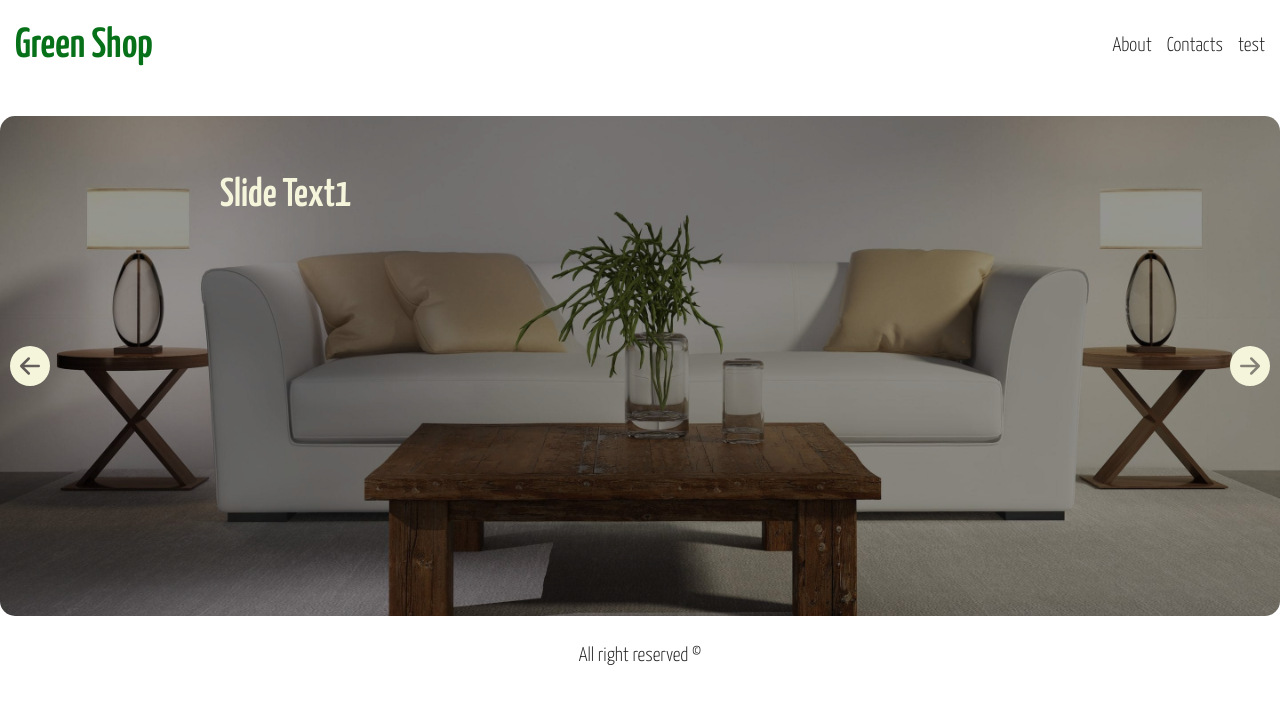
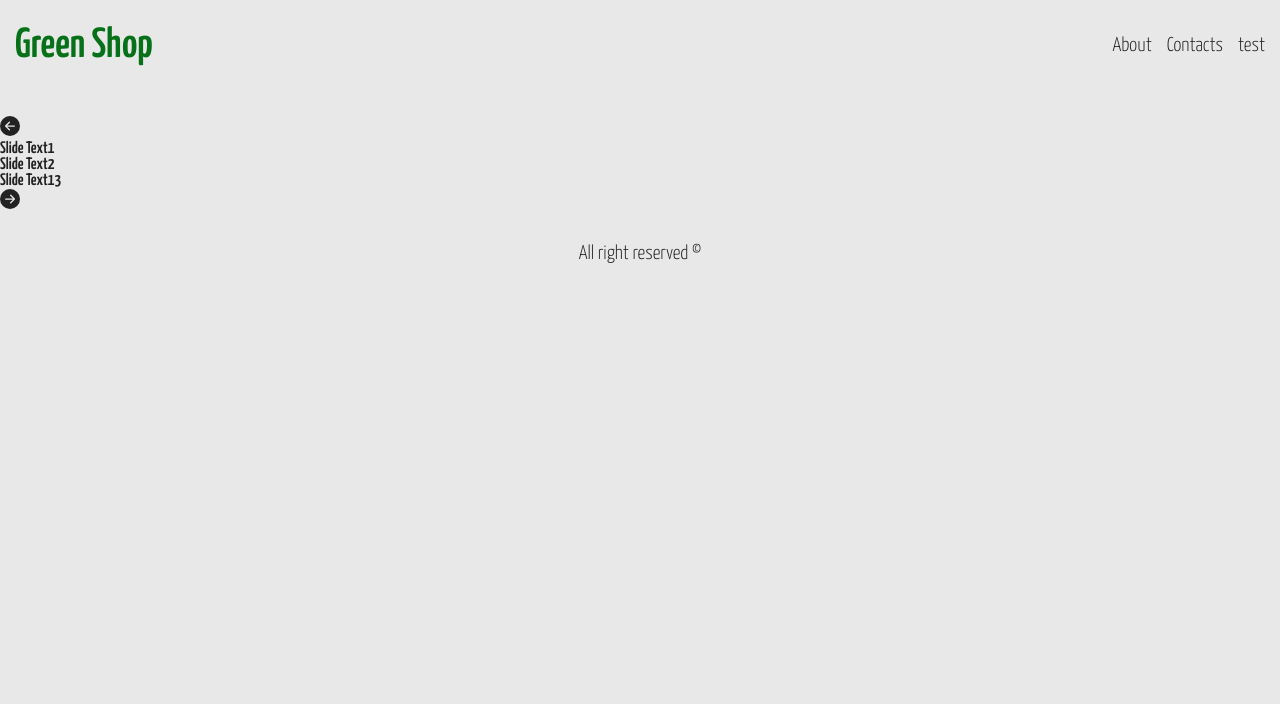
Before and after one commit to whatislove-zh/react-router-shop, a React (Create React App) app: page / in a window 1280 px wide. Shown: the top 704 px of the page. Built offline with nearby package versions, Linux system fonts and the light colour scheme.

Commit message:
Update index.css

```diff
--- a/src/index.css
+++ b/src/index.css
@@ -18,6 +18,8 @@ body {
   font-family: "Yanone Kaffeesatz", sans-serif;
   font-size: 20px;
   font-weight: 300;
+
+  background: #e9e8e8;
 }
 
 .wrapper {
@@ -60,71 +62,7 @@ body {
   margin-right: 15px;
 }
 
-/*//////////////////////////////////////////////////////////////////////////*/
-.sliderWindow{
-  display: flex;
-  align-items: center;
-  width: 100%;
-  height: 500px;
-  position: relative;
-  overflow: hidden;
-  border-radius: 15px;
-}
-.slideList{
-  width: 100%;
-  height: 100%;
-  display: flex;
 
-  transition: all 0.5s ease;
-
-}
-
-.firstSlide {
-  background: url("./img/bg.jpg") no-repeat;
-}
-.secondSlide {
-  background: url("./img/bg.jpg") no-repeat;
-}
-.thirdSlide {
-  background: url("./img/bg.jpg") no-repeat;
-}
-
-.firstSlide,
-.secondSlide,
-.thirdSlide {
-  background-size: cover;
-  background-position: center center;
-
-  background-blend-mode: multiply;
-  background-color: #959595;
-
-  max-width: 100%;
-  min-width: 100%;
-
-  height: 100%;
-
-}
-.slideText{
-  font-size: 40px;
-  font-weight: 600;
-  color: beige;
-  padding: 60px 220px;
-}
-.arrowLeft, .arrowRight{
-  position: absolute;
-  cursor: pointer;
-  font-size: 40px;
-  font-weight: 600;
-  color: beige;
-  z-index: 1000;
-}
-
-.arrowLeft{
-  left: 10px;
-}
-.arrowRight{
-  right: 10px;
-}
 
 /*///////////////////////////////////////////////////////////////////////////////*/
 
```
